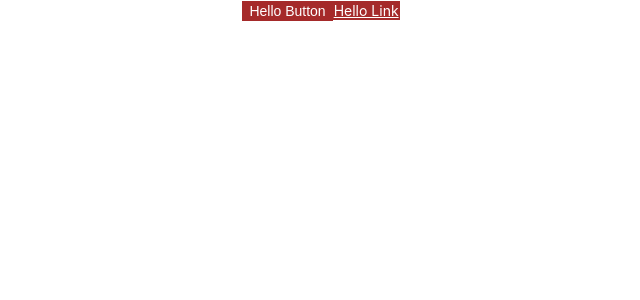
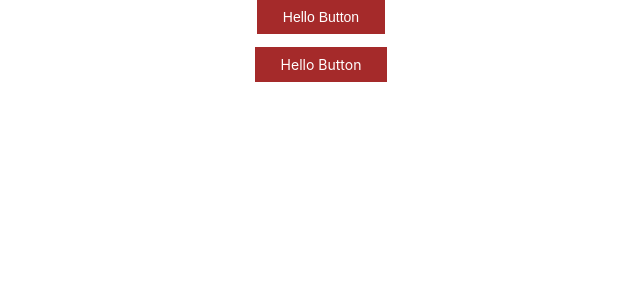
Before and after one commit to benweizhu/react-component-practice, a React (Create React App) app: page / in a window 1280 px wide. Shown: the top 300 px of the page, without its empty margins (319-959 px from the left). Built offline with nearby package versions, Linux system fonts and the light colour scheme.

Commit message:
add hover style to button

```diff
--- a/src/App.tsx
+++ b/src/App.tsx
@@ -8,7 +8,10 @@ function App() {
     <div className="App">
       <div>
         <Button id="myButton" type="primary" name="myButton" className="hello" onClick={() => { console.log('Hello Button') }}>Hello Button</Button>
-        <Button id="myLinkButton" type="primary" href="https://www.google.com" className="hello link" onClick={() => { console.log('Hello Link') }}>Hello Link</Button>
+      </div>
+      <br/>
+      <div>
+        <Button id="myLinkButton" type="primary" href="https://www.google.com" className="hello link" onClick={() => { console.log('Hello Link') }}>Hello Button</Button>
       </div>
     </div>
   );
--- a/src/components/Button/index.css
+++ b/src/components/Button/index.css
@@ -2,6 +2,7 @@
   outline: none;
   cursor: pointer;
   font-size: 14px;
+  padding: 8px 25px;
 }
 
 .practice-button-primary {
@@ -10,10 +11,15 @@
   background: brown;
 }
 
-.practice-button a {
+.practice-button-primary:hover {
+  border: 1px solid #ce2121;
+  background: #ce2121;
+}
+
+a.practice-button {
   text-decoration: none;
 }
 
-.practice-button button {
+button.practice-button  {
 
 }
```
